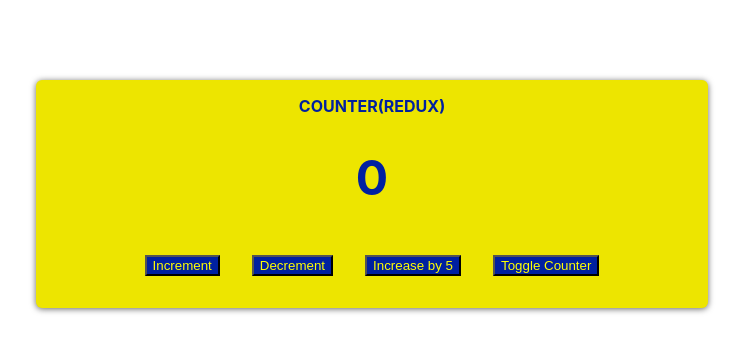
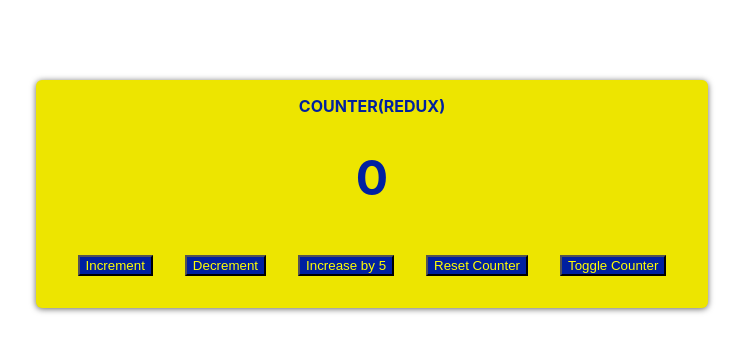
Before and after one commit to bbkbyti/learning-redux, a React (Create React App) app in the folder client/: page / in a window 1280 px wide. Shown: the top 352 px of the page, without its empty margins (268-1011 px from the left). Built offline with nearby package versions, Linux system fonts and the light colour scheme.

Commit message:
added reset button to reset counter value to zero

```diff
--- a/client/src/components/Counter.js
+++ b/client/src/components/Counter.js
@@ -26,6 +26,10 @@
         dispatch(counterActions.increase(5));
     }
 
+    const resetHandler = () => {
+        dispatch(counterActions.resetCounter());
+    }
+
     return (
         <main className={classes.counter}>
             <h1>Counter(Redux)</h1>
@@ -34,6 +38,7 @@
                 <button onClick={incrementHandler}>Increment</button>
                 <button onClick={decrementHandler}>Decrement</button>
                 <button onClick={increaseHandler}>Increase by 5</button>
+                <button onClick={resetHandler} >Reset Counter</button>
                 <button onClick={toggleHandler}>Toggle Counter</button>
             </div>
         </main>
--- a/client/src/store/counter.js
+++ b/client/src/store/counter.js
@@ -20,6 +20,10 @@
             state.counter = state.counter + action.payload;
         },
 
+        resetCounter(state){
+            state.counter = 0;
+        },
+
         toggle(state) {
             state.showCounter = !state.showCounter;
         }
```
